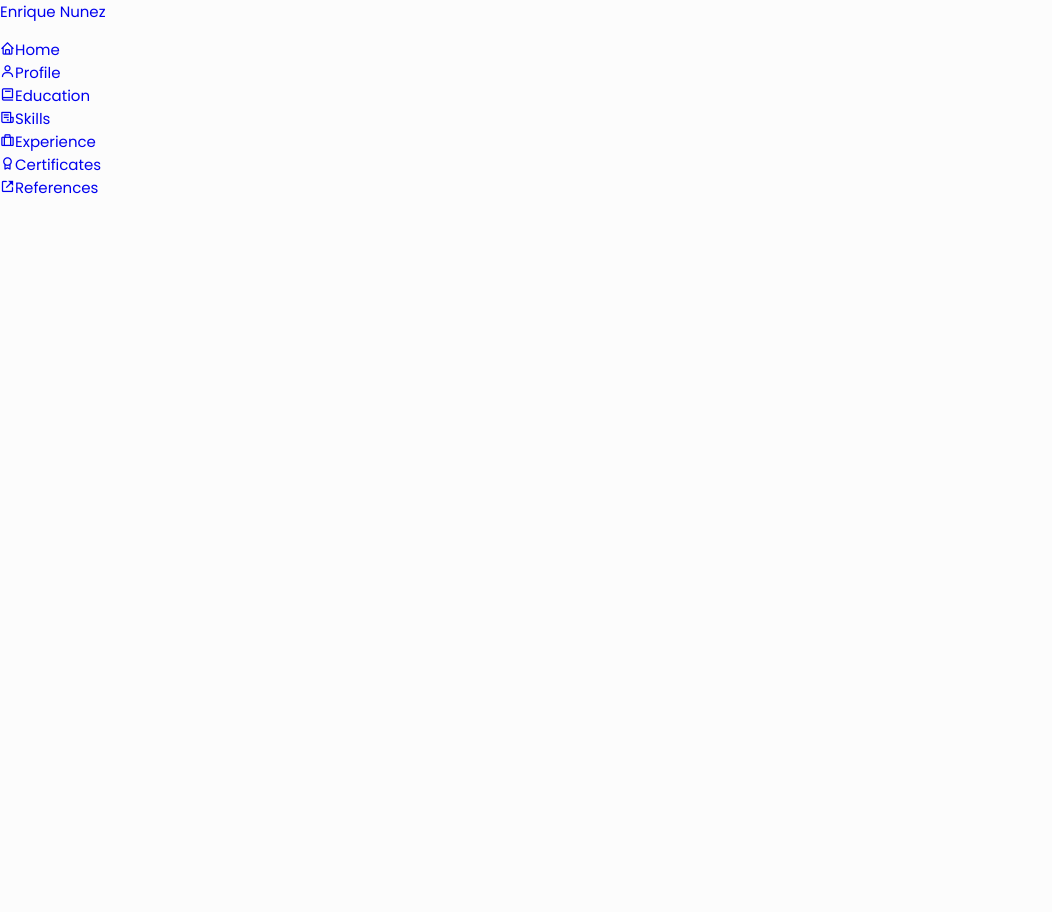
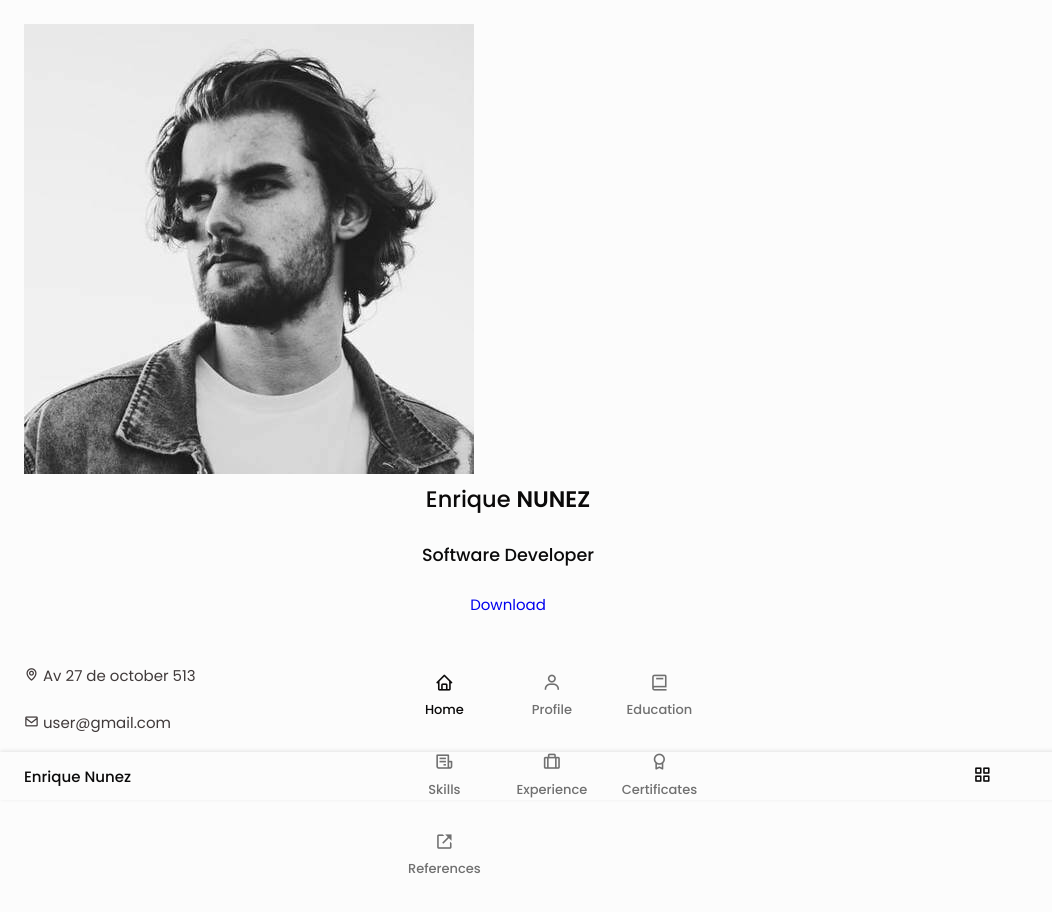
Before and after one commit to enrique-nunez/enrique_cv, a plain HTML site: page index.html in a window 1280 px wide. Shown: the whole page, without its empty margins (0-1052 px from the left). Before the commit the page ends 800 px from the top, so only its background shows below. Drawn offline with nearby package versions, Linux system fonts and the light colour scheme.

Commit message:
Avance of perfil

```diff
--- a/assets/css/styles.css
+++ b/assets/css/styles.css
@@ -37,13 +37,14 @@
 }
 
 /*========== BASE ==========*/
-*,::before,::after{
+*, ::before, ::after {
     box-sizing: border-box;
 }
 
-html{
+html {
     scroll-behavior: smooth;
 }
+
 /*========== Variables Dark theme ==========*/
 
 
@@ -58,7 +59,7 @@ html{
 
 /*========== Classes modified to reduce size and print on A4 sheet ==========*/
 
-body{
+body {
     margin: 0 0 var(--header-height) 0;
     padding: 0;
     font-family: var(--body-font);
@@ -67,35 +68,35 @@ body{
     color: var(--text-color);
 }
 
-h1,h2,h3.ul,p{
+h1, h2, h3.ul, p {
     margin: 0;
 }
 
-h1,h2,h3{
+h1, h2, h3 {
     color: var(--title-color);
     font-weight: var(--font-medium);
 }
 
-ul{
+ul {
     padding: 0;
     list-style: none;
 }
 
-a{
+a {
     text-decoration: none;
 }
 
-img{
+img {
     max-width: 100%;
     height: auto;
 }
 
 /*========== CLASS CSS ==========*/
-.section{
+.section {
     padding: 1.5rem 0;
 }
 
-.section-title{
+.section-title {
     font-size: var(--h2-font-size);
     color: var(--title-color);
     font-weight: var(--font-semi-bold);
@@ -106,19 +107,113 @@ img{
 }
 
 /*========== LAYOUT ==========*/
+.bd-container {
+    max-width: 968px;
+    width: calc(100% - 3rem);
+    margin-left: var(--mb-3);
+    margin-right: var(--mb-3);
+}
 
+.bd-grid {
+    display: grid;
+    gap: 1.5rem;
+}
+
+.l-header {
+    width: 100%;
+    position: fixed;
+    bottom: 0;
+    left: 0;
+    z-index: var(--z-fixed);
+    background-color: var(--body-color);
+    box-shadow: 0 -1px 4px rgba(0, 0, 0, .1);
+    transition: .3s;
+}
 
 /*========== NAV ==========*/
+.nav {
+    height: var(--header-height);
+    display: flex;
+    justify-content: space-between;
+    align-items: center;
+}
 
+@media screen and (max-width: 968px) {
+    .nav__menu {
+        position: fixed;
+        botton: -100%;
+        left: 0;
+        width: 100%;
+        padding: 2rem 1.5rem;
+        background-color: var(--body-color);
+        box-shadow: 0 1px 4px rgba(0, 0, 0, .1);
+        border-radius: 1rem 1rem 0 0;
+        z-index: var(--z-fixed);
+        transition: .3s;
+    }
+}
+
+.nav__logo,
+.nav__toggle{
+  color: var(--title-color);
+  font-weight: var(--font-medium);
+}
+
+.nav__toggle{
+  font-size: 1.2rem;
+  cursor: pointer;
+}
+
+.nav__item{
+  text-align: center;
+}
+
+.nav__list{
+  display: grid;
+  grid-template-columns: repeat(3, 1fr);
+  gap: 2rem;
+}
+
+.nav__link{
+  display: flex;
+  flex-direction: column;
+  font-size: var(--smaller-font-size);
+  color: var(--text-color-light);
+  font-weight: var(--font-medium);
+}
+
+.nav__link:hover{
+  color: var(--title-color);
+}
+
+.nav__icon{
+  font-size: 1.2rem;
+  margin-bottom: var(--mb-1);
+}
 
 /* Show menu */
-
+.show-menu{
+    bottom: var(--header-height);
+}
 
 /* Active menu link */
-
+.active-link{
+    color: var(--title-color);
+}
 
 /*========== HOME ==========*/
+.home{
+    position: relative;
+}
 
+.home__container{
+    gap: 3rem;
+}
+
+.home__data{
+    gap: .5rem;
+    text-align: center;
+}
 
 /*========== SOCIAL ==========*/
 
--- a/assets/js/main.js
+++ b/assets/js/main.js
@@ -1,11 +1,46 @@
 /*==================== SHOW MENU ====================*/
+const showMenu = (toggleId, navId) => {
+    const toggle = document.getElementById(toggleId),
+        nav = document.getElementById(navId)
 
+        //validate that variables exist
+        if(toggle && nav){
+            toggle.addEventListener('click', ()=>{
+                nav.classList.toggle('show-menu')
+            })
+        }
+}
+showMenu('nav-toggle', 'nav-menu')
 
 /*==================== REMOVE MENU MOBILE ====================*/
+const navLink = document.querySelectorAll('.nav__link')
 
+function linkAction(){
+    const navMenu = document.getElementById('nav-menu')
+    // When we click on each nav__link, we remove the show-menu class
+    navMenu.classList.remove('show-menu')
+}
+navLink.forEach(n => n.addEventListener('click', linkAction))
 
 /*==================== SCROLL SECTIONS ACTIVE LINK ====================*/
+const sections = document.querySelectorAll('section[id]')
 
+function scrollActive(){
+    const scrollY = window.pageYOffset
+
+    sections.forEach(current =>{
+        const sectionHeight = current.offsetHeight
+        const sectionTop = current.offsetTop - 50;
+        sectionId = current.getAttribute('id')
+
+        if(scrollY > sectionTop && scrollY <= sectionTop + sectionHeight){
+            document.querySelector('.nav__menu a[href*=' + sectionId + ']').classList.add('active-link')
+        }else{
+            document.querySelector('.nav__menu a[href*=' + sectionId + ']').classList.remove('active-link')
+        }
+    })
+}
+window.addEventListener('scroll', scrollActive)
 
 /*==================== SHOW SCROLL TOP ====================*/
 
--- a/index.html
+++ b/index.html
@@ -20,41 +20,44 @@
         <div class="nav__menu" id="nav-menu">
             <ul class="nav__list">
                 <li class="nav__item">
-                            <a href="#home" class="nav__link">
-                                <i class="bx bx-home"></i>Home
+                    <a href="#home" class="nav__link active-link">
+                        <i class="bx bx-home nav__icon"></i>Home
                     </a>
                 </li>
                 <li class="nav__item">
                     <a href="#profile" class="nav__link">
-                                <i class="bx bx-user"></i>Profile
+                        <i class="bx bx-user nav__icon"></i>Profile
                     </a>
                 </li>
                 <li class="nav__item">
                     <a href="#education" class="nav__link">
-                                <i class="bx bx-book"></i>Education
+                        <i class="bx bx-book nav__icon"></i>Education
                     </a>
                 </li>
                 <li class="nav__item">
                     <a href="#skills" class="nav__link">
-                                <i class="bx bx-receipt"></i>Skills
+                        <i class="bx bx-receipt nav__icon"></i>Skills
                     </a>
                 </li>
                 <li class="nav__item">
                     <a href="#experience" class="nav__link">
-                                <i class="bx bx-briefcase-alt"></i>Experience
+                        <i class="bx bx-briefcase-alt nav__icon"></i>Experience
                     </a>
                 </li>
                 <li class="nav__item">
                     <a href="#certificates" class="nav__link">
-                                <i class="bx bx-award"></i>Certificates
+                        <i class="bx bx-award nav__icon"></i>Certificates
                     </a>
                 </li>
                 <li class="nav__item">
                     <a href="#references" class="nav__link">
-                                <i class="bx bx-link-external"></i>References
+                        <i class="bx bx-link-external nav__icon"></i>References
                     </a>
                 </li>
             </ul>
+        </div>
+        <div class="nav__toggle" id="nav-toggle">
+            <i class="bx bx-grid-alt"></i>
         </div>
     </nav>
 </header>
@@ -65,11 +68,32 @@
         <div class="resume__left">
             <!--========== HOME ==========-->
             <section class="home" id="home">
+                <div class="home__container section bd-grid">
+                    <div class="home__data bd-grid">
+                        <img src="assets/img/perfil.jpg" alt="" class="home__img">
 
-                        <!-- Theme change button -->
-
+                        <h1 class="home__title">Enrique <b>NUNEZ</b></h1>
+                        <h3 class="home__profession">Software Developer</h3>
 
                         <!-- Button to generate and download the pdf. Available for desktop. -->
+                        <div>
+                            <a download="" href="assets/pdf/ResumeCv.pdf" class="home__button-movil">Download</a>
+                        </div>
+                    </div>
+
+                    <div class="home__address bd-grid">
+                        <span class="home__information">
+                            <i class="bx bx-map home__icon"></i> Av 27 de october 513
+                        </span>
+                        <span class="home__information">
+                            <i class="bx bx-envelope home__icon"></i> user@gmail.com
+                        </span>
+                        <span class="home__information">
+                            <i class="bx bx-phone home__icon"></i> 947373264
+                        </span>
+                    </div>
+                </div>
+                <!-- Theme change button -->
 
             </section>
 
```
Lines whose indentation alone changed are shown as unchanged.
